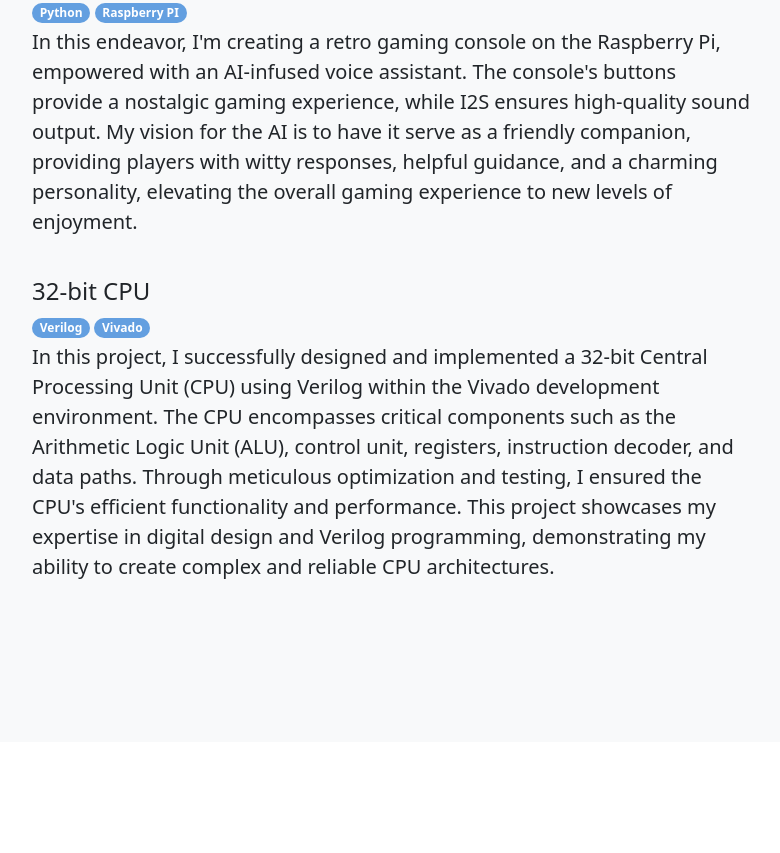
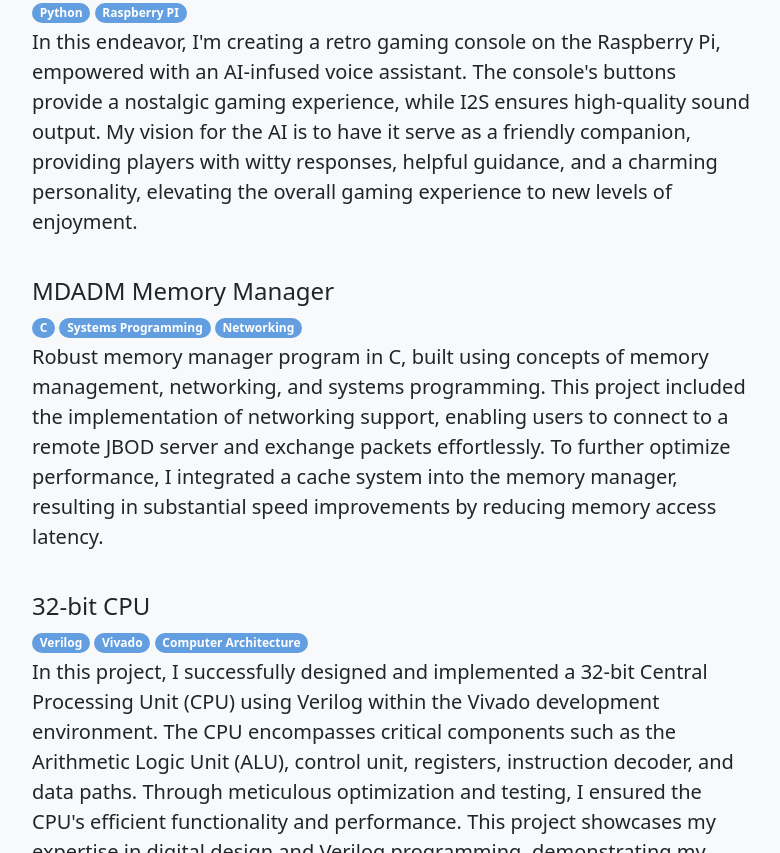
Before and after one commit to AmrMantawi/AmrMantawi.github.io, a plain HTML site: page index.html in a window 1280 px wide. Shown: the part 1948-2801 px from the top of the page, without its empty margins (248-1028 px from the left). Drawn offline with nearby package versions, Linux system fonts and the light colour scheme.

Commit message:
Update index.html

```diff
--- a/index.html
+++ b/index.html
@@ -90,6 +90,7 @@
                         <div class="badge bg-primary rounded-pill my-1">C++</div>
                         <div class="badge bg-primary rounded-pill my-1">Object-Oriented Programming</div>
                         <div class="badge bg-primary rounded-pill my-1">Unreal Engine</div>
+                        <div class="badge bg-primary rounded-pill my-1">Networking</div>
                         <p class="lead">An online multiplyer game that makes use of impractical, comical weapons and abilities to create an enjoyable playing experience. The game is built using C++ and Unreal Engine and uses the Epic Online Service to manage player networking.</p>
 
                         <br>
@@ -98,10 +99,18 @@
                         <div class="badge bg-primary rounded-pill my-1">Raspberry PI</div>
                         <p class="lead">In this endeavor, I'm creating a retro gaming console on the Raspberry Pi, empowered with an AI-infused voice assistant. The console's buttons provide a nostalgic gaming experience, while I2S ensures high-quality sound output. My vision for the AI is to have it serve as a friendly companion, providing players with witty responses, helpful guidance, and a charming personality, elevating the overall gaming experience to new levels of enjoyment.</p>
                         <br>
+                        <h4>MDADM Memory Manager</h4>
+                        <div class="badge bg-primary rounded-pill my-1">C</div>
+                        <div class="badge bg-primary rounded-pill my-1">Systems Programming</div>
+                        <div class="badge bg-primary rounded-pill my-1">Networking</div>
+                        <p class="lead">Robust memory manager program in C, built using concepts of memory management, networking, and systems programming. This project included the implementation of networking support, enabling users to connect to a remote JBOD server and exchange packets effortlessly. To further optimize performance, I integrated a cache system into the memory manager, resulting in substantial speed improvements by reducing memory access latency.</p>
+                        <br>
                         <h4>32-bit CPU</h4>
                         <div class="badge bg-primary rounded-pill my-1">Verilog</div>
                         <div class="badge bg-primary rounded-pill my-1">Vivado</div>
+                        <div class="badge bg-primary rounded-pill my-1">Computer Architecture</div>
                         <p class="lead">In this project, I successfully designed and implemented a 32-bit Central Processing Unit (CPU) using Verilog within the Vivado development environment. The CPU encompasses critical components such as the Arithmetic Logic Unit (ALU), control unit, registers, instruction decoder, and data paths. Through meticulous optimization and testing, I ensured the CPU's efficient functionality and performance. This project showcases my expertise in digital design and Verilog programming, demonstrating my ability to create complex and reliable CPU architectures.</p>
+
                     </div>
                 </div>
             </div>
```
